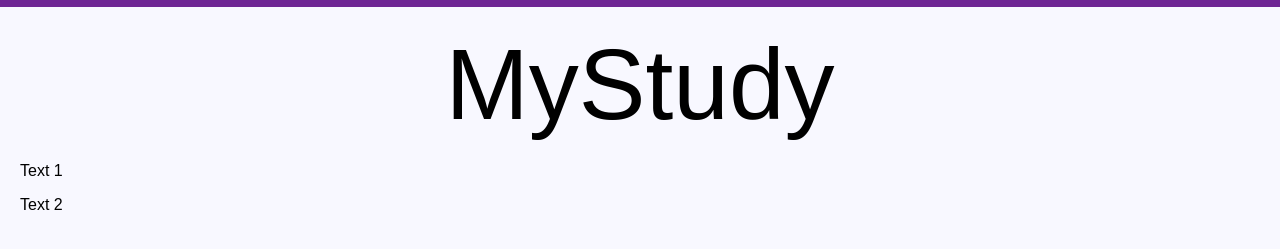
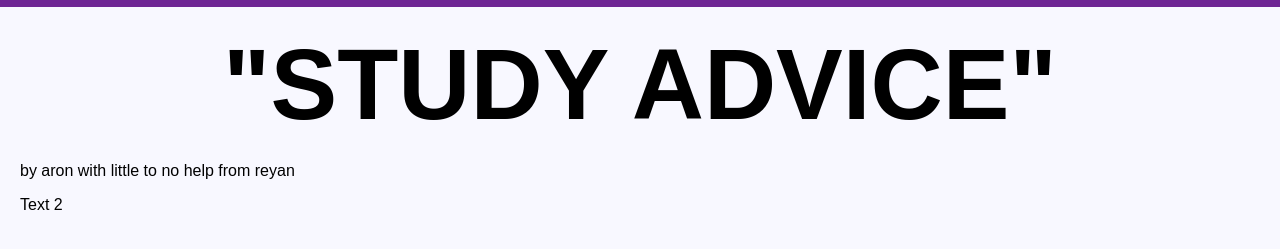
Before and after one commit to jackf21/TeamProjectDev, a plain HTML site: page A&R.html in a window 1280 px wide. Shown: the part 113-362 px from the top of the page. Drawn offline with Linux system fonts and the light colour scheme.

Commit message:
changed title and thing
mum

```diff
--- a/A&R.html
+++ b/A&R.html
@@ -3,7 +3,7 @@
 <head>
     <meta charset="UTF-8">
     <meta name="viewport" content="width=device-width, initial-scale=1.0">
-    <title>MyStudy - Main Page</title>
+    <title>MyStudy - Study Advice</title>
     <link rel="stylesheet" href="StudyAdviceStyle.css">
 </head>
 <body>
@@ -16,10 +16,10 @@
         </ul>
     </header>
 
-    <h id=mainTitle class="center">MyStudy</h>
+    <h id=mainTitle class="center"><b>"STUDY ADVICE"</b></h>
 
     <footer>
-        <p>Text 1</p>
+        <p>by aron with little to no help from reyan</p>
         <p>Text 2</p>
     </footer>
 </body>
```
